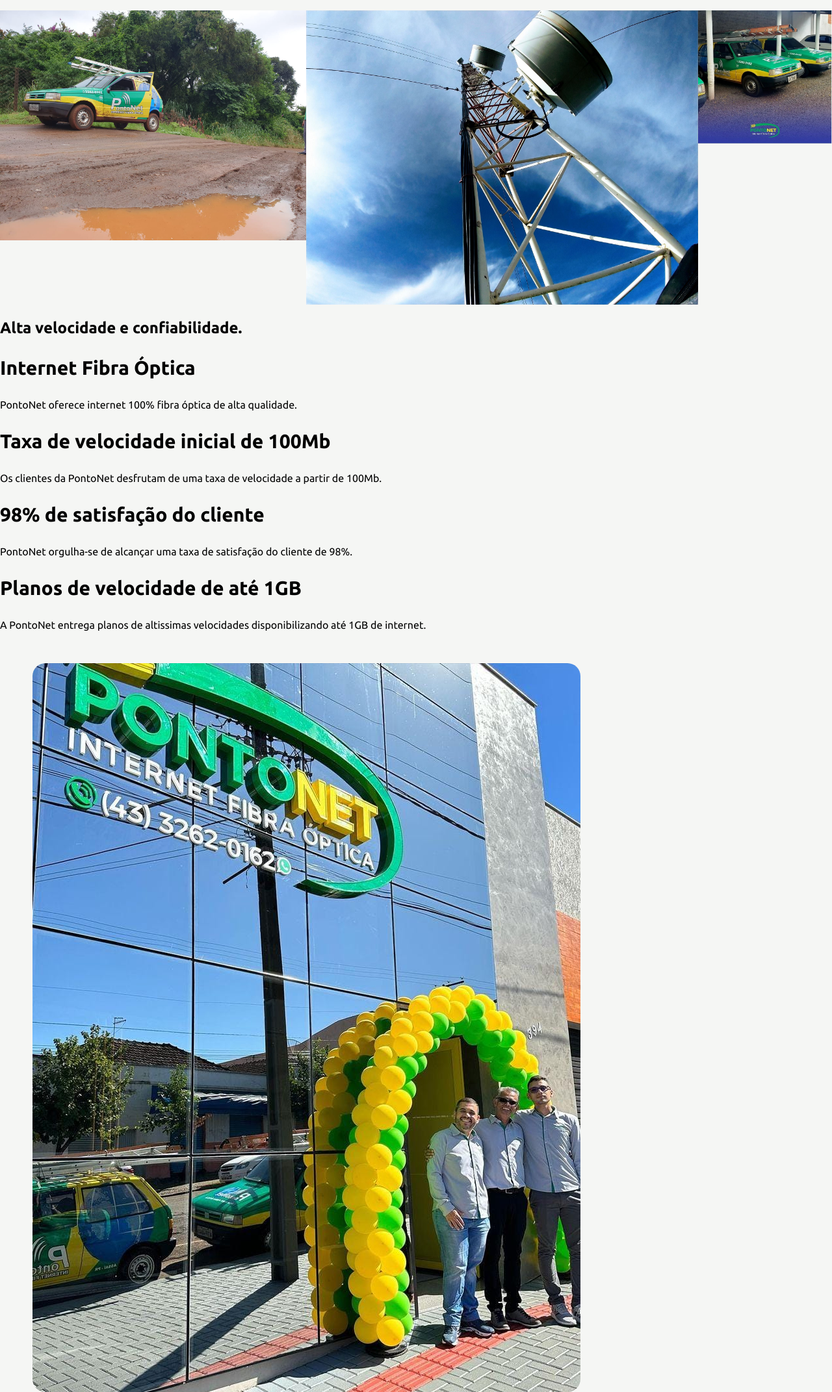
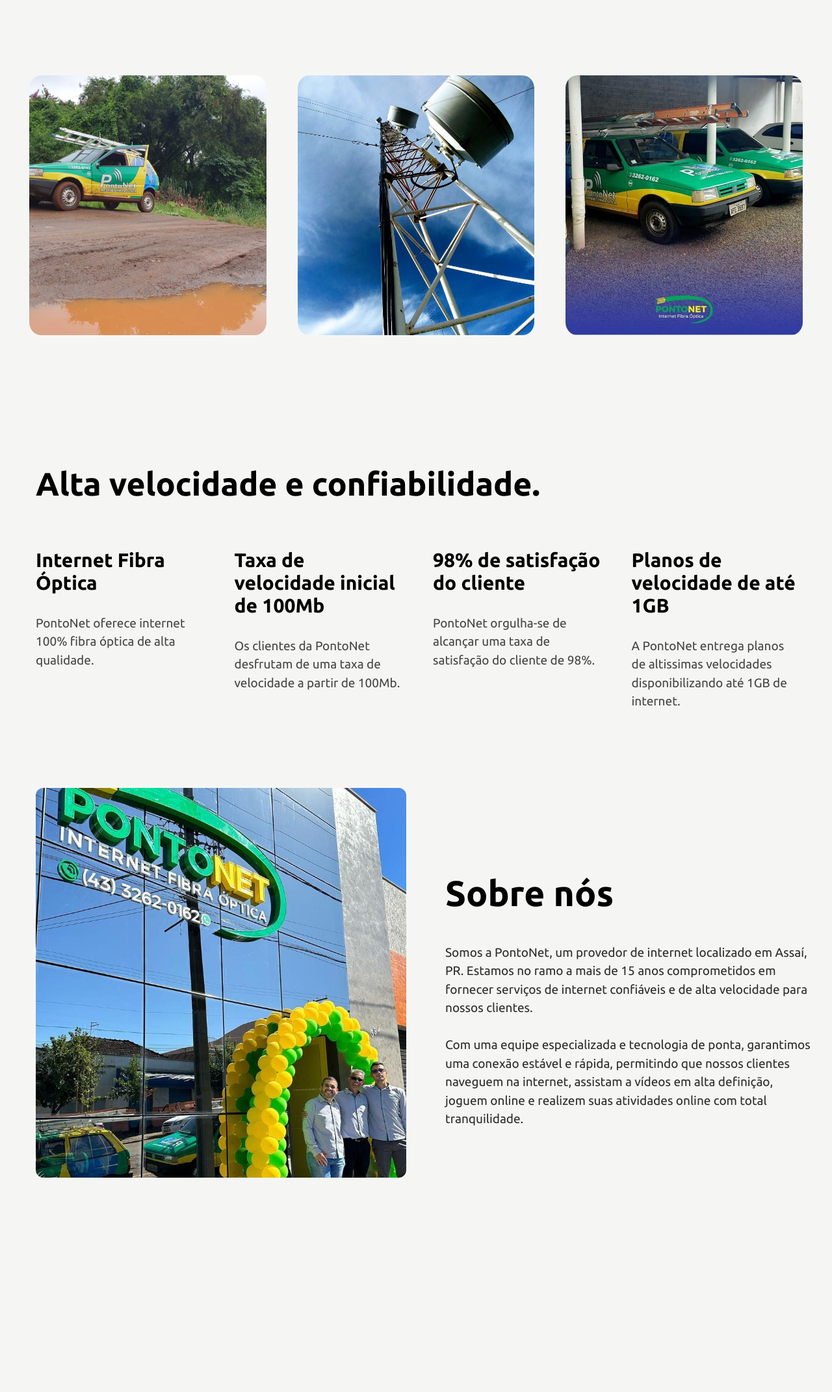
Before and after one commit to LeooSimoes/projeto-PontoNet, a plain HTML site: page index.html in a window 1280 px wide. Shown: the part 1720-3863 px from the top of the page at 65% size. Drawn offline with nearby package versions, Linux system fonts and the light colour scheme; some packages are replaced by stand-ins of ours.

Commit message:
Final CSS widht desktop e add ScrollReveal.js
Falta os media screens

```diff
--- a/index.html
+++ b/index.html
@@ -9,10 +9,9 @@
         <meta name="keywords" content="provedor de internet, internet em Assaí, PR"/>
         <link rel="stylesheet" href="main.css">
         <meta name="author" content="LeooSimões">
-        <link rel="preconnect" href="https://fonts.googleapis.com">
-        <link rel="preconnect" href="https://fonts.gstatic.com" crossorigin>
         <script src="https://maps.googleapis.com/maps/api/js?key=AIzaSyDYUYuY9CpwQAZYCIu7tQ8MXsSC_WYgAQA"></script>
-
+        <script src="https://unpkg.com/scrollreveal"></script>
+        <script src="reveal.js" defer></script>
     </head>
 
     <body>
@@ -51,29 +50,29 @@
             </section>
 
             <section class="seccoes">
-                <div id="div-sec3"><h2 id="h2-sec3">Conexão de alta velocidade</h2></div>
+                <div id="div-sec3"><h2 id="h2-sec">Conexão de alta velocidade</h2></div>
                 <div class="blocos-sec3">
-                    <div class="divblock-sec3">
+                    <div class="divblock-sec3 hiden1">
                         <div><img class="selo" src="img/icon-quality.png"></div>
                         <div>
                             <h3>Instalação rápida e fácil</h3>
-                            <p class="p-sec3">Oferecemos instalação rápida e descomplicada para que você possa aproveitar a internet em casa o mais rápido possível.</p>
+                            <p class="p-sec">Oferecemos instalação rápida e descomplicada para que você possa aproveitar a internet em casa o mais rápido possível.</p>
                         </div>
                     </div>
 
-                    <div class="divblock-sec3">
+                    <div class="divblock-sec3 hiden2">
                         <div><img class="selo" src="img/icon-like.png"></div>
                         <div>
                             <h3>Suporte técnico especializado</h3>
-                            <p class="p-sec3">Nossa equipe de suporte técnico está disponível para garantir que sua conexão permaneça estável e funcionando perfeitamente.</p>
+                            <p class="p-sec">Nossa equipe de suporte técnico está disponível para garantir que sua conexão permaneça estável e funcionando perfeitamente.</p>
                         </div>
                     </div>
 
-                    <div class="divblock-sec3">
+                    <div class="divblock-sec3 hiden3">
                         <div>
                             <div><img class="selo" src="img/icon-quality.png"></div>
                             <h3>Opções de velocidade personalizadas</h3>
-                            <p class="p-sec3">Oferecemos diferentes opções de velocidade para se adequar às suas necessidades, garantindo que você tenha a melhor experiência online.</p>
+                            <p class="p-sec">Oferecemos diferentes opções de velocidade para se adequar às suas necessidades, garantindo que você tenha a melhor experiência online.</p>
                         </div>
                     </div>
                 </div>
@@ -81,55 +80,59 @@
 
             <!--SEÇÇÃO DE IMAGENS-->
             <section>
-                <div class="flex-img">
-                    <div>
-                        <img src="img/Unorural.jpg" alt="Fiat Uno da empresa" style="width: 100%;">
+                <div class="flex-img hiden1">
+                    <div class="div-img-sec4">
+                        <img src="img/Unorural.jpg" alt="Fiat Uno da empresa">
                     </div>
-                    <div>
-                        <img src="img/torre.jpg" alt="Torre de trasmisão da empresa" style="width: 100%;">
+                    <div class="div-img-sec4 hiden2">
+                        <img src="img/torre.jpg" alt="Torre de trasmisão da empresa">
                     </div>
-                    <div>
-                        <img src="img/frota.jpg" alt="Frota de carros da empresa" style="width: 100%;">
+                    <div class="div-img-sec4 hiden3">
+                        <img src="img/frota.jpg" alt="Frota de carros da empresa">
                     </div>
                 </div>
             </section>
 
             <!--SEÇÇÃO QUALIDADES 2-->
-            <section style="width: 100%;">
+            <section class="seccoes">
                 <div>
-                    <h2>Alta velocidade e confiabilidade.</h2>
+                    <h2 id="h2-sec">Alta velocidade e confiabilidade.</h2>
                 </div>
-                <div class="qualidade2">
+                <div id="div-qualidade2">
+                    <div class="qualidade2 hiden1">
                         <h3>Internet Fibra Óptica</h3>
-                    <p>PontoNet oferece internet 100% fibra óptica de alta qualidade.</p>
+                        <p class="p-sec">PontoNet oferece internet 100% fibra óptica de alta qualidade.</p>
                     </div>
-                <div class="qualidade2">
+                    <div class="qualidade2 hiden2">
                         <h3>Taxa de velocidade inicial de 100Mb</h3>
-                    <p>Os clientes da PontoNet desfrutam de uma taxa de velocidade a partir de 100Mb.</p>
+                        <p class="p-sec">Os clientes da PontoNet desfrutam de uma taxa de velocidade a partir de 100Mb.</p>
                     </div>
-                <div class="qualidade2">
+                    <div class="qualidade2 hiden3">
                         <h3>98% de satisfação do cliente</h3>
-                    <p>PontoNet orgulha-se de alcançar uma taxa de satisfação do cliente de 98%.</p>
+                        <p class="p-sec">PontoNet orgulha-se de alcançar uma taxa de satisfação do cliente de 98%.</p>
                     </div>
-                <div class="qualidade2">
+                    <div class="qualidade2 hiden4">
                         <h3>Planos de velocidade de até 1GB</h3>
-                    <p>A PontoNet entrega planos de altissimas velocidades disponibilizando até 1GB de internet.</p>
+                        <p class="p-sec">A PontoNet entrega planos de altissimas velocidades disponibilizando até 1GB de internet.</p>
+                    </div>
                 </div>
             </section>
 
             <!--SEÇÇÃO SOBRE NÓS-->
-            <section id="div-faxada">
-                <div>
+            <section>
+                <div id="div-faxada">
+                    <div class="div-sec6 hiden1">
                         <img id="faxada" src="img/faxada.jpg" alt="Frente da empresa no dia da inauguração">
-                    <div>
-                        <h2>Sobre nós</h2>
-                        <p>Somos a PontoNet, um provedor de internet localizado em Assaí, PR. Estamos no ramo a mais de 15 anos comprometidos em fornecer serviços de internet confiáveis e de alta velocidade para nossos clientes.<br><br>Com uma equipe especializada e tecnologia de ponta, garantimos uma conexão estável e rápida, permitindo que nossos clientes naveguem na internet, assistam a vídeos em alta definição, joguem online e realizem suas atividades online com total tranquilidade.</p>
+                    </div>
+                    <div class="div-sec6 hiden2">
+                        <h2 id="h2-sec6">Sobre nós</h2>
+                        <p id="p-sec6">Somos a PontoNet, um provedor de internet localizado em Assaí, PR. Estamos no ramo a mais de 15 anos comprometidos em fornecer serviços de internet confiáveis e de alta velocidade para nossos clientes.<br><br>Com uma equipe especializada e tecnologia de ponta, garantimos uma conexão estável e rápida, permitindo que nossos clientes naveguem na internet, assistam a vídeos em alta definição, joguem online e realizem suas atividades online com total tranquilidade.</p>
                     </div>
                 </div>
             </section>
 
             <!--SECÇÃO COM MAPA-->
-            <section id="map">
+            <section class="seccoes" id="map">
                 <!-- Script JavaScript para inicializar o mapa -->
                 <script>
                     function initMap() {
@@ -168,5 +171,4 @@
             </footer>
         </div>
     </body>
-
 </html>
--- a/main.css
+++ b/main.css
@@ -52,6 +52,7 @@ header{
 }
 
 #conteudo-main{
+    visibility: hidden;
     position: relative;
     margin-top: -20px;
     min-width: 100%;
@@ -85,6 +86,7 @@ button{
 }
 
 .seccoes{
+    visibility: hidden;
     margin-left: 55px;
 }
 
@@ -111,6 +113,7 @@ button{
     display: flex;
     align-items: flex-start;
     gap: 4%;
+    margin-right: 45px;
 }
 
 .divblock-sec3{
@@ -122,23 +125,50 @@ button{
     width: 45px;
 }
 
-.p-sec3{
+.p-sec{
     font-size: 19px;
     color: #000000b9;
     line-height: 150%;
 }
 
-#h2-sec3{
+#h2-sec{
     font-size: 50px;
 }
 
 .flex-img{
     display: flex;
+    align-items: flex-start;
+    gap: 4%;
+    margin: 100px 45px 200px 45px;
+}
 
+.div-img-sec4{
+    width: 400px;
+    height: 400px;
+}
+
+.div-img-sec4 > img{
+    width: 100%;
+    height: 100%;
+    object-fit: cover;
+    border-radius: 5%;
+}
+
+.div-img-sec4:hover{
+    opacity: 0.7;
+    transition: 0.4s;
+    cursor: pointer;
+}
+
+#div-qualidade2{
+    display: flex;
+    align-items: flex-start;
+    gap: 4%;
+    margin-right: 50px;
 }
 
 .qualidade2{
-    width: 100%;
+    width: 400px;
 }
 
 h1{
@@ -151,15 +181,34 @@ h3{
 }
 
 #div-faxada{
-    position: relative;
-    width: 600px;
-    margin: 50px 20px 80px 50px;
+    display: flex;
+    align-items: center;
+    gap: 5%;
+    margin: 100px 25px 80px 55px;
+}
+
+.div-sec6{
+    width: 50%;
+    height: 600px;
 }
 
 #faxada{
-    box-sizing: border-box;
-    border-radius: 20px;
-    display: block;
+    width: 100%;
+    height: 100%;
+    object-fit: cover;
+    border-radius: 2%;
+    object-position: 5% 5%;
+}
+
+#h2-sec6{
+    font-size: 55px;
+    margin-top: 130px;
+}
+
+#p-sec6{
+    font-size: 19px;
+    color: #000000d3;
+    line-height: 150%;
 }
 
 #map{
--- /dev/null
+++ b/reveal.js
@@ -0,0 +1,36 @@
+
+window.revelar = ScrollReveal({reset:true})
+
+revelar.reveal('.seccoes',{
+    duration:2000,
+    distance:'90px'
+})
+
+revelar.reveal('#conteudo-main',{
+    duration:2000,
+    distance:'90px'
+})
+
+revelar.reveal('.hiden1',{
+    duration:1000,
+    distance:'90px',
+    delay: 500
+})
+
+revelar.reveal('.hiden2',{
+    duration:1000,
+    distance:'90px',
+    delay: 750
+})
+
+revelar.reveal('.hiden3',{
+    duration:1000,
+    distance:'90px',
+    delay: 900
+})
+
+revelar.reveal('.hiden4',{
+    duration:1000,
+    distance:'90px',
+    delay: 1250
+})
```
Lines whose indentation alone changed are shown as unchanged.
